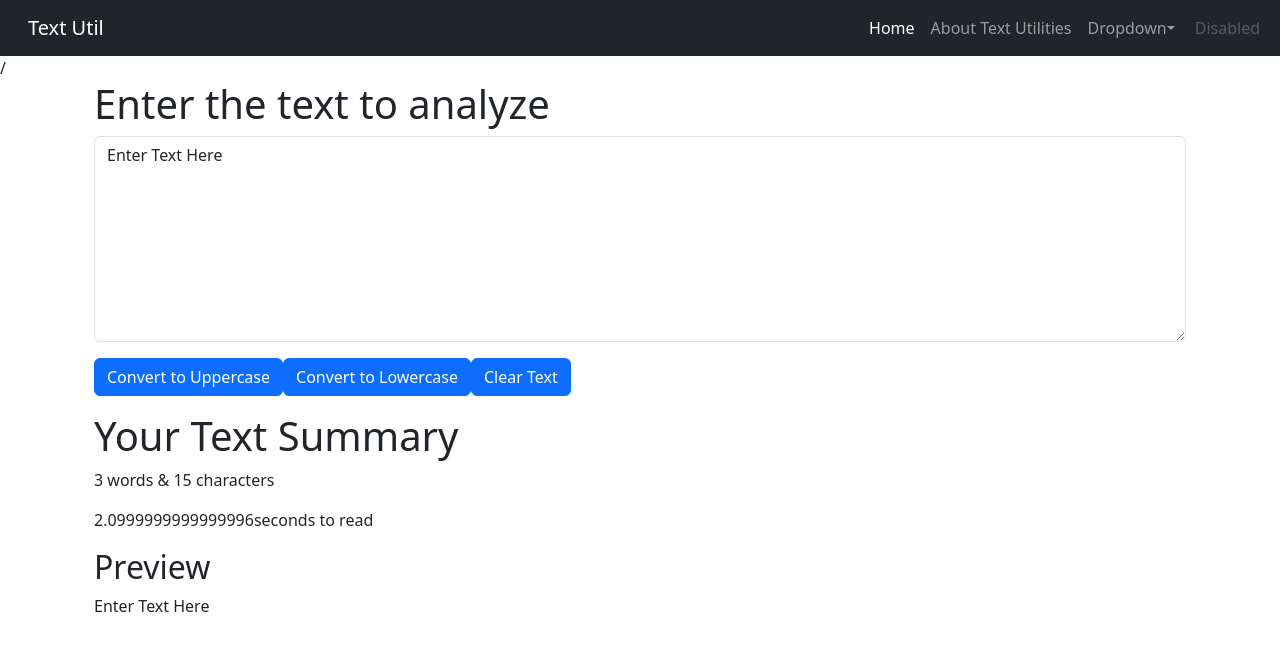
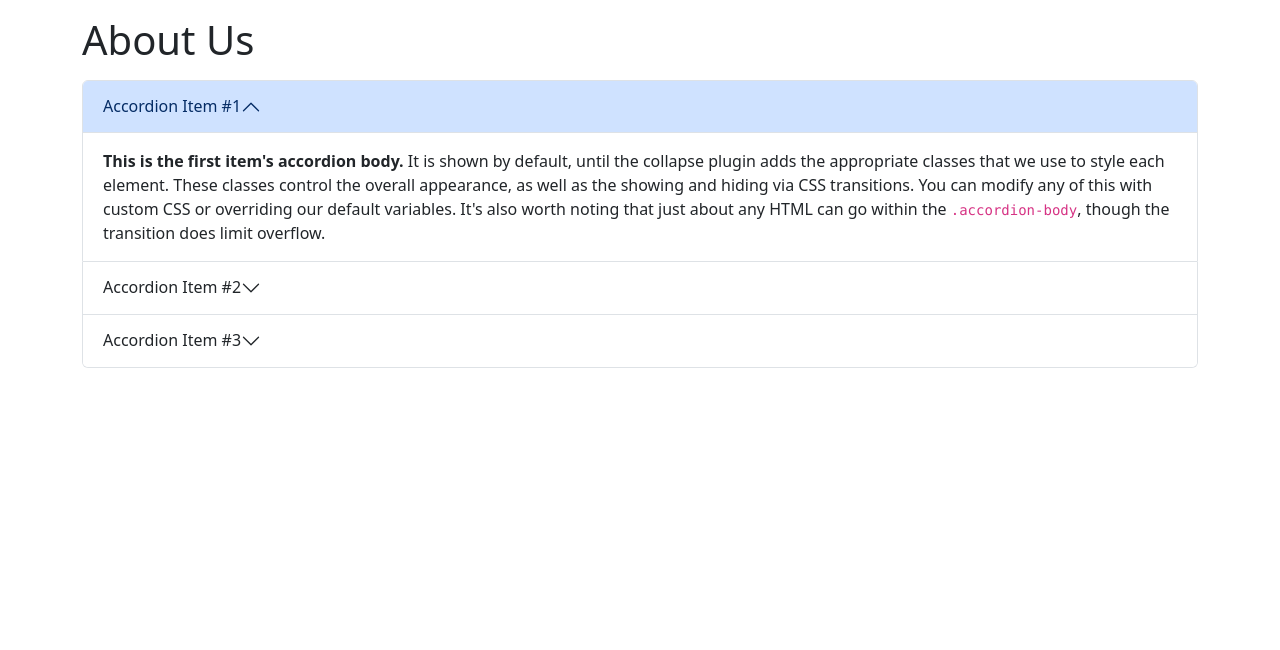
Before and after one commit to kwrdivyaraj100/textutils_react, a React (Create React App) app: page / in a window 1280 px wide. Shown: the top 650 px of the page. Built offline with nearby package versions, Linux system fonts and the light colour scheme.

Commit message:
Adding accordion inside a container

```diff
--- a/src/App.jsx
+++ b/src/App.jsx
@@ -1,13 +1,15 @@
+import About from "./components/About";
 import Navbar from "./components/Navbar";
 import TextForm from "./components/TextForm";
 
 function App() {
   return (
     <>
-     <Navbar title = "Text Util" about = "About Text Utilities" />/
+     {/* <Navbar title = "Text Util" about = "About Text Utilities" />/
     <div className="container">
-      <TextForm heading="Enter the text to analyze"/>
-    </div>
+      <TextForm heading="Enter the text to analyze"/> */}
+      <About/>
+    {/* </div> */}
     </>
   )
 }
--- a/src/components/About.jsx
+++ b/src/components/About.jsx
@@ -2,7 +2,47 @@
 
 function About() {
   return (
-    <div>About</div>
+    <div className='container'>
+        <h1 className='my-3'>About Us</h1>
+        <div class="accordion" id="accordionExample">
+  <div class="accordion-item">
+    <h2 class="accordion-header">
+      <button class="accordion-button" type="button" data-bs-toggle="collapse" data-bs-target="#collapseOne" aria-expanded="true" aria-controls="collapseOne">
+        Accordion Item #1
+      </button>
+    </h2>
+    <div id="collapseOne" class="accordion-collapse collapse show" data-bs-parent="#accordionExample">
+      <div class="accordion-body">
+        <strong>This is the first item's accordion body.</strong> It is shown by default, until the collapse plugin adds the appropriate classes that we use to style each element. These classes control the overall appearance, as well as the showing and hiding via CSS transitions. You can modify any of this with custom CSS or overriding our default variables. It's also worth noting that just about any HTML can go within the <code>.accordion-body</code>, though the transition does limit overflow.
+      </div>
+    </div>
+  </div>
+  <div class="accordion-item">
+    <h2 class="accordion-header">
+      <button class="accordion-button collapsed" type="button" data-bs-toggle="collapse" data-bs-target="#collapseTwo" aria-expanded="false" aria-controls="collapseTwo">
+        Accordion Item #2
+      </button>
+    </h2>
+    <div id="collapseTwo" class="accordion-collapse collapse" data-bs-parent="#accordionExample">
+      <div class="accordion-body">
+        <strong>This is the second item's accordion body.</strong> It is hidden by default, until the collapse plugin adds the appropriate classes that we use to style each element. These classes control the overall appearance, as well as the showing and hiding via CSS transitions. You can modify any of this with custom CSS or overriding our default variables. It's also worth noting that just about any HTML can go within the <code>.accordion-body</code>, though the transition does limit overflow.
+      </div>
+    </div>
+  </div>
+  <div class="accordion-item">
+    <h2 class="accordion-header">
+      <button class="accordion-button collapsed" type="button" data-bs-toggle="collapse" data-bs-target="#collapseThree" aria-expanded="false" aria-controls="collapseThree">
+        Accordion Item #3
+      </button>
+    </h2>
+    <div id="collapseThree" class="accordion-collapse collapse" data-bs-parent="#accordionExample">
+      <div class="accordion-body">
+        <strong>This is the third item's accordion body.</strong> It is hidden by default, until the collapse plugin adds the appropriate classes that we use to style each element. These classes control the overall appearance, as well as the showing and hiding via CSS transitions. You can modify any of this with custom CSS or overriding our default variables. It's also worth noting that just about any HTML can go within the <code>.accordion-body</code>, though the transition does limit overflow.
+      </div>
+    </div>
+  </div>
+</div>
+    </div>
   )
 }
 
```
